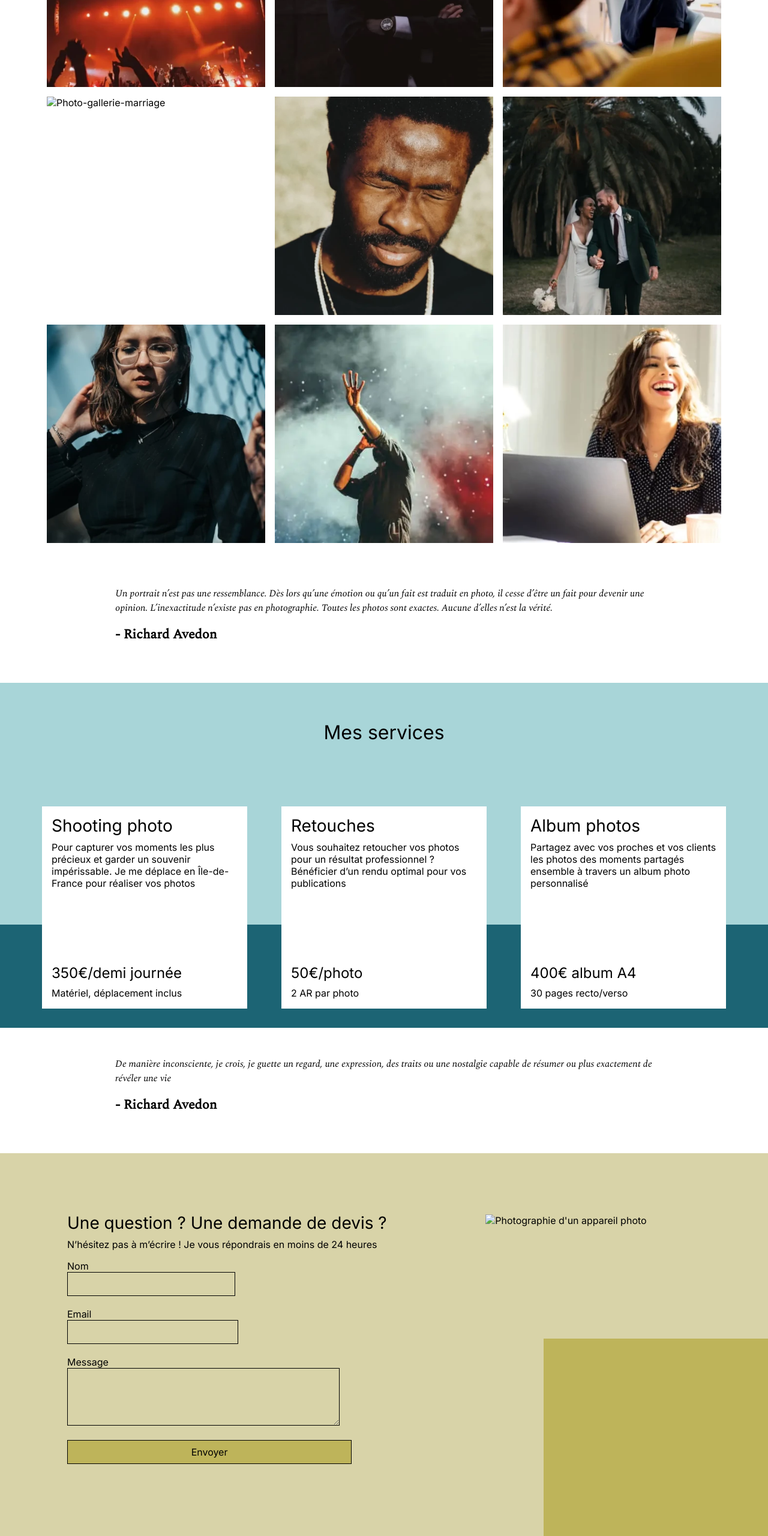
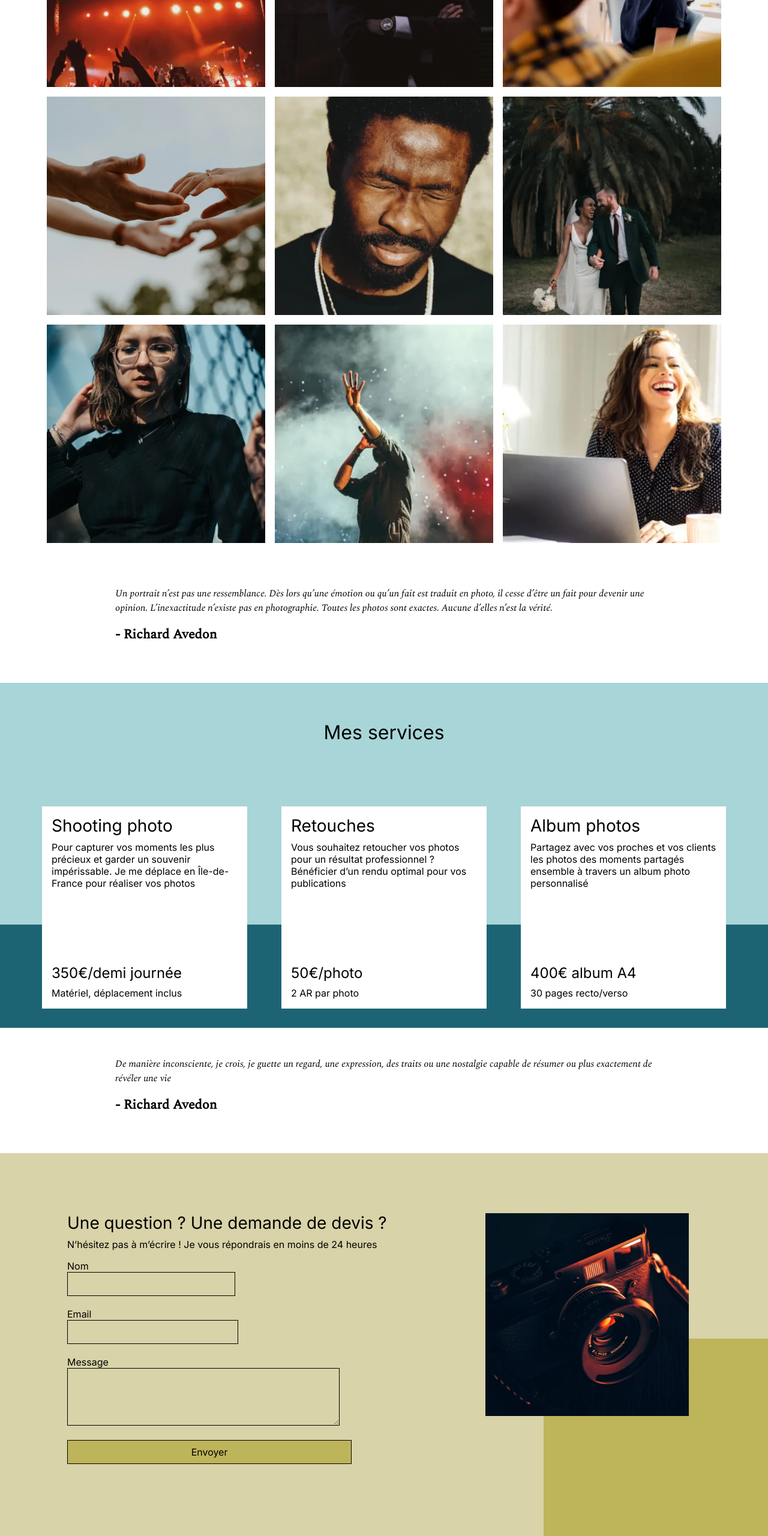
Before and after one commit to JordanKlashi/Projet-9, a plain HTML site: page index.html in a window 1280 px wide. Shown: the part 1739-4299 px from the top of the page at 60% size. Drawn offline with nearby package versions, Linux system fonts and the light colour scheme.

Commit message:
commit
test lighthouse après modification

```diff
--- a/index.html
+++ b/index.html
@@ -64,11 +64,7 @@
 						content="Photographe Concert" loading="lazy">
 				</div>
 				<div class="carousel-item">
-					<img src="./assets/images/slider/Photo-d-un-marriage-1920.webp" srcset="./assets/images/slider/Photo-d-un-marriage-1920.webp 1920w,
-					./assets/images/slider/Photo-d-un-marriage-1580.webp 1580w,
-					./assets/images/slider/Photo-d-un-marriage-1140.webp 1140w,
-					./assets/images/slider/Photo-d-un-marriage-320.webp 320w" sizes="(max-width: 2040px) 1920px, calc(94.19vw + 17px)"
-						class="d-block w-100" alt="Photographie Marriage" itemprop="Caption"
+					<img src="./assets/images/slider/Photo-d-un-marriage-1920.webp" class="d-block w-100" alt="Photographie Marriage" itemprop="Caption"
 						content="Photographe Marriage" loading="lazy">
 				</div>
 			</div>
@@ -135,9 +131,9 @@
 					alt="Photo-gallerie-Entreprise-collaborateur-2" loading="lazy" />
 				<img data-gallery-tag="Mariages" class="gallery-item"
 					src="./assets/images/gallery/mariage/Photo-d-un-couple-se-tenant-la-main-min.webp"
-					srcset=".assets/images/gallery/mariage/Photo-d-un-couple-se-tenant-la-main-min-848.webp 848w,
-					.assets/images/gallery/mariage/Photo-d-un-couple-se-tenant-la-main-min-608.webp 608w"
-					sizes="(min-width: 1400px) 424px, (min-width: 1200px) 364px, (min-width: 1000px) 304px, (min-width: 780px) 224px, (min-width: 580px) 254px, calc(100vw - 16px)"
+					srcset="./assets/images/gallery/mariage/Photo-d-un-couple-se-tenant-la-main-min-848.webp 848w,
+					./assets/images/gallery/mariage/Photo-d-un-couple-se-tenant-la-main-min-608.webp 608w,
+					./assets/images/gallery/mariage/Photo-d-un-couple-se-tenant-la-main-min-304.webp 304w"
 					alt="Photo-gallerie-marriage" loading="lazy" />
 				<img data-gallery-tag="Portrait" class="gallery-item"
 					src="./assets/images/gallery/portraits/Photo-portrait-Portefolio-2-min.webp"
@@ -253,8 +249,7 @@
 				</form>
 			</div>
 			<div class="picture right">
-				<img src="./assets/images/camera-min.webp" alt="Photographie d'un appareil photo"
-					srcset="./assets/images/">
+				<img src="./assets/images/camera-min.webp" alt="Photographie d'un appareil photo">
 			</div>
 		</div>
 	</div>
```
Also changed, not shown: assets/images/gallery/mariage/Photo-d-un-couple-se-tenant-la-main-min-254.webp (added), assets/images/gallery/mariage/Photo-d-un-couple-se-tenant-la-main-min-304.webp (added), assets/images/gallery/mariage/Photo-d-un-couple-se-tenant-la-main-min-448.webp (added).
